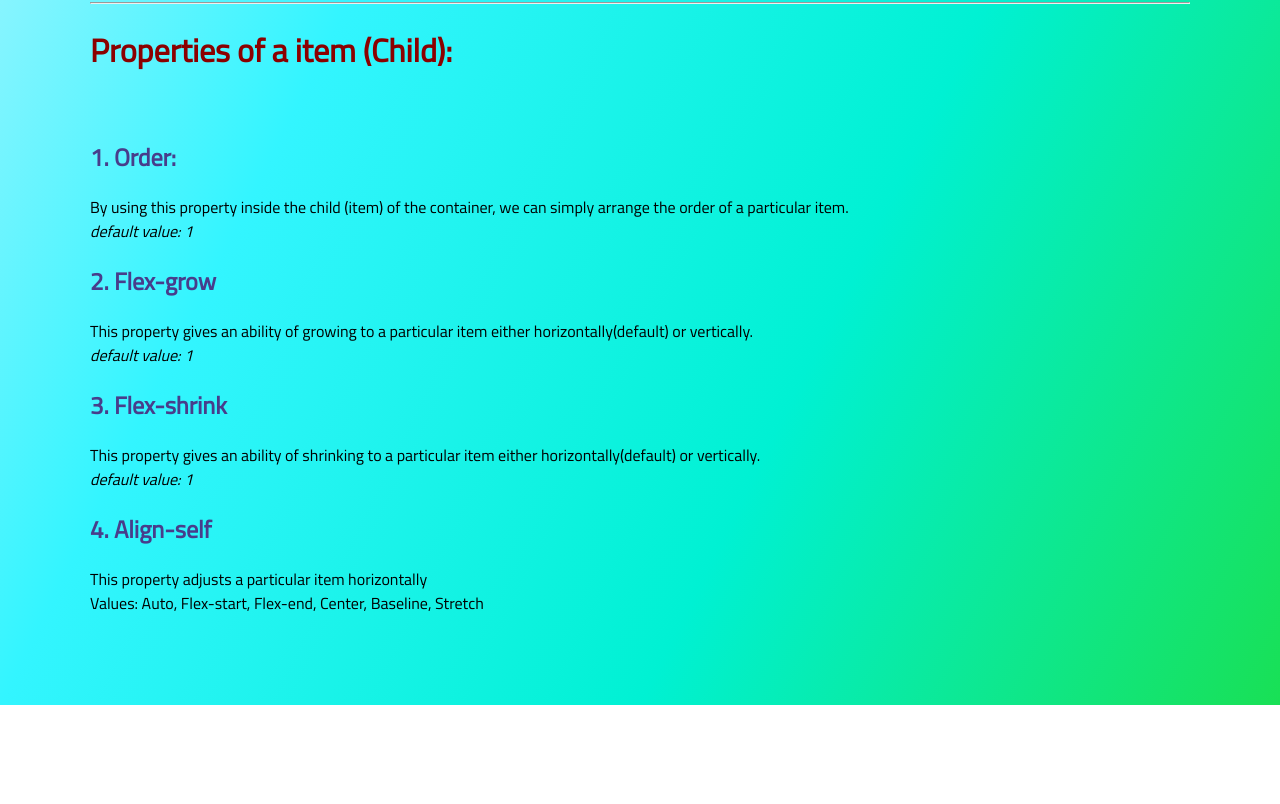
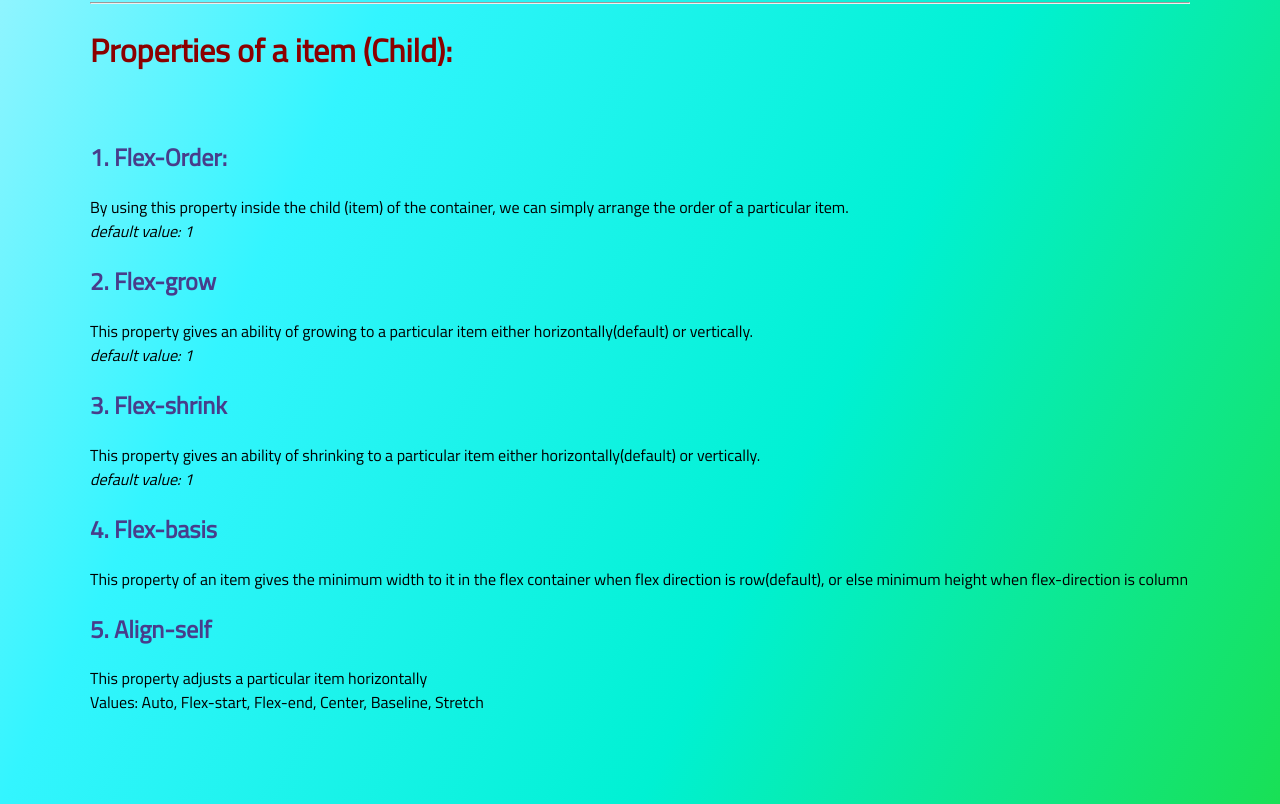
Before and after one commit to kotesh-arya/Flex-application, a plain HTML site: page blog.html in a window 1280 px wide. Shown: the part 1879-2683 px from the top of the page. Before the commit the page ends 2584 px from the top, so only its background shows below. Drawn offline with Linux system fonts and the light colour scheme.

Commit message:
updated blog
added flex-basis

```diff
--- a/blog.html
+++ b/blog.html
@@ -65,14 +65,16 @@
         </ol>
         <br> <br> <hr>
         <h1>Properties of a item (Child):</h1> <br>
-         <h2>1. Order:</h2>
+         <h2>1. Flex-Order:</h2>
          By using this property inside the child (item) of the container, we can simply arrange the order of a particular item. <br> <i>default value: 1</i>
          <br>
          <h2>2. Flex-grow</h2>
          This property gives an ability of growing to a particular item either horizontally(default) or vertically. <br> <i>default value: 1</i> <br>
          <h2>3. Flex-shrink</h2>
          This property gives an ability of shrinking to a particular item either horizontally(default) or vertically. <br> <i>default value: 1</i> <br>
-         <h2>4. Align-self</h2>
+         <h2>4. Flex-basis</h2>
+        This property of an item gives the minimum width to it in the flex container when flex direction is row(default), or else minimum height when flex-direction is column
+         <h2>5. Align-self</h2>
          This property adjusts a particular item horizontally <br>
          Values: Auto, Flex-start, Flex-end, Center, Baseline, Stretch
     </p>
```
